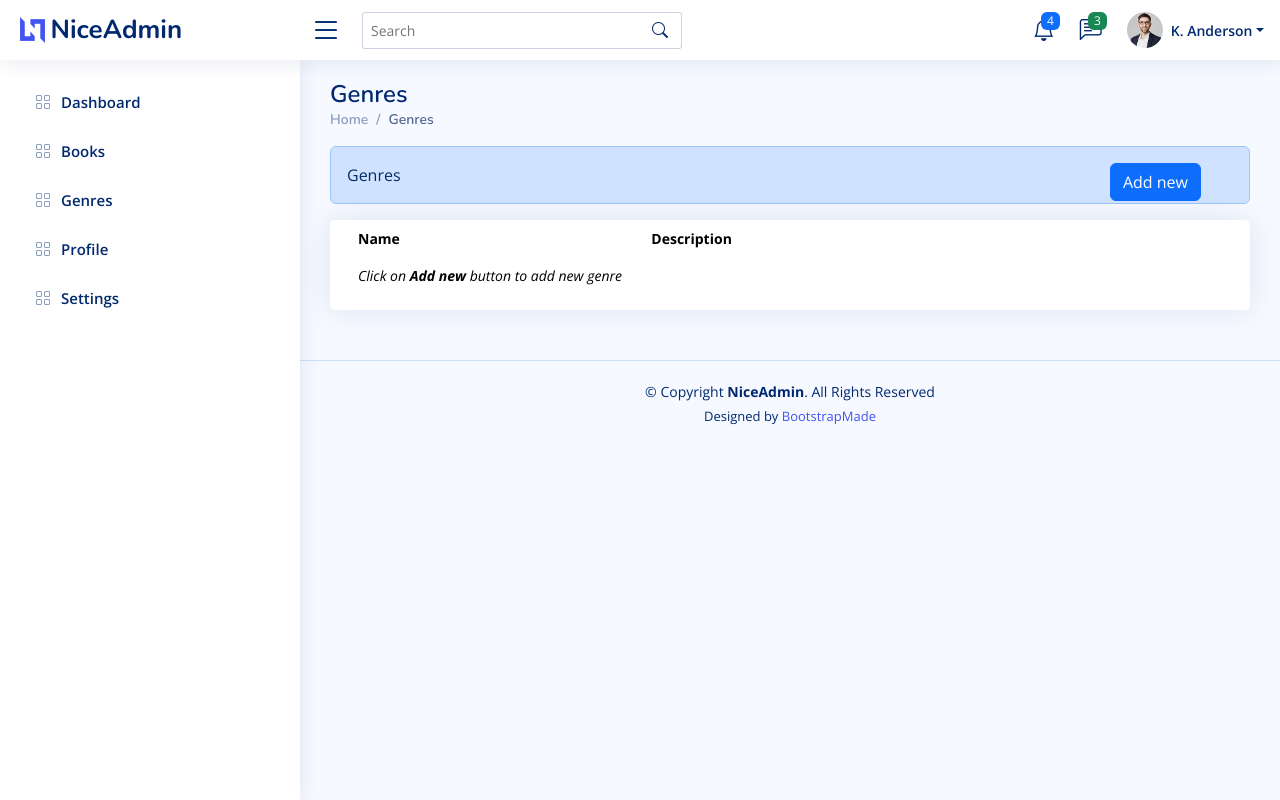
After one commit to msrpcoder/online-library, a Django app: page /books/genres in a window 1280 px wide. The commit adds this page. Run offline with Django 4.2, Linux system fonts and the light colour scheme; the visitor is signed in with stand-in values (Sample User, id 1); data that the repository does not hold is empty; some libraries are stand-ins or nearby versions.

Commit message:
Adds Genre crud.

```diff
--- a/admin/views.py
+++ b/admin/views.py
@@ -11,3 +11,9 @@ class AdminDashboardView(BaseLoginView, TemplateView):
 
     def get_login_url(self):
         return reverse('signin')
+
+    def get_context_data(self, **kwargs):
+        return {
+            **kwargs,
+            'page_header': 'Dashboard'
+        }
--- a/books/models.py
+++ b/books/models.py
@@ -22,6 +22,7 @@ class Publisher(TrackedMixin, Model):
 
 class Genre(TrackedMixin, Model):
     name = models.TextField(null=False, max_length=100)
+    description = models.TextField(max_length=500)
 
 
 class Book(TrackedMixin, Model):
--- a/books/urls.py
+++ b/books/urls.py
@@ -1,9 +1,14 @@
 from django.urls import path
 
-from books.views import BookAddView, BookCatalogView, BookPreviewView, BookDetailsView
+from books.views import BookAddView, BookCatalogView, BookPreviewView, BookDetailsView, GenreAddView, GenreListView, \
+    GenreDeleteView
 
 urlpatterns = [
     path('add', BookAddView.as_view(), name='book-add'),
+    path('genres/<int:id>/delete', GenreDeleteView.as_view(), name='genre-delete'),
+    path('genres/<int:id>/edit', GenreAddView.as_view(), name='genre-edit'),
+    path('genres/add', GenreAddView.as_view(), name='genre-add'),
+    path('genres', GenreListView.as_view(), name='genre-list'),
     path('catalog', BookCatalogView.as_view(), name='book-catalog'),
     path('<int:book_id>/details', BookDetailsView.as_view(), name='book-details'),
     path('<int:book_id>/preview', BookPreviewView.as_view(), name='book-preview'),
--- a/books/views.py
+++ b/books/views.py
@@ -1,16 +1,108 @@
+import logging
+from django.http import HttpResponseRedirect
 from django.shortcuts import render
+from django.urls import reverse
 from django.views.generic import TemplateView
 
+from books.models import Genre
 from utils.views import BaseLoginView
+
+logger = logging.getLogger()
 
 
 # Create your views here.
 class BookAddView(BaseLoginView, TemplateView):
     template_name = "book-form.html"
 
+    def _get_genres(self):
+        return ['Religion', 'Sports']
+
+    def get_context_data(self, **kwargs):
+        return {
+            **kwargs,
+            'genre': self.request.GET.get('genre', ''),
+            'page_header': 'Add book',
+            'genres': self._get_genres()
+        }
+
+
+class GenreDeleteView(BaseLoginView):
+    def post(self, request, **kwargs):
+        genre_id = kwargs.get('id', request.POST.get('id', ''))
+
+        try:
+            genre = Genre.objects.get(pk=genre_id)
+        except Genre.DoesNotExist:
+            logger.warning(f"Object with id: {genre_id} doesn't exist.")
+        else:
+            genre.delete()
+
+        return HttpResponseRedirect(redirect_to=reverse('genre-list'))
+
+
+class GenreAddView(BaseLoginView, TemplateView):
+    template_name = 'add-genre.html'
+
+    def get_context_data(self, **kwargs):
+        genre = None
+        genre_id = kwargs.get('id', None)
+        if genre_id:
+            try:
+                genre = Genre.objects.get(pk=genre_id)
+            except Genre.DoesNotExist:
+                logger.warning(f"Genre {genre_id} doesn't exists.")
+
+        return {
+            **kwargs,
+            'page_header': 'Add Genre',
+            'genre': genre
+        }
+
+    def post(self, request, **kwargs):
+        genre_id = kwargs.get('id', None)
+        name = request.POST.get('name', '')
+        description = request.POST.get('description', '')
+
+        if not name:
+            return self.get(request, errors={'name': 'This field is required.'})
+        else:
+            genre = None
+            if genre_id:
+                try:
+                    genre = Genre.objects.get(pk=genre_id)
+                except Genre.DoesNotExist:
+                    logger.warning("Genre don't exist.")
+
+            if not genre:
+                genre = Genre()
+
+            genre.name = name
+            genre.description = description
+
+            genre.save()
+
+            return HttpResponseRedirect(reverse('genre-list'))
+
+
+class GenreListView(BaseLoginView, TemplateView):
+    template_name = 'list-genres.html'
+
+    def get_context_data(self, **kwargs):
+        return {
+            **kwargs,
+            'page_header': 'Genres',
+            'genres': Genre.objects.all()
+        }
+
 
 class BookCatalogView(BaseLoginView, TemplateView):
     template_name = "book-catalog.html"
+
+    def get_context_data(self, **kwargs):
+        return {
+            **kwargs,
+            'page_header': 'Book Catalog'
+        }
 
 
 class BookDetailsView(BaseLoginView, TemplateView):
--- a/templates/assets/css/style.css
+++ b/templates/assets/css/style.css
@@ -1255,3 +1255,7 @@ h6 {
 .invalid-feedback {
     display: block;
 }
+
+.add-new-button {
+    float: right;
+}
--- a/templates/book-details.html
+++ b/templates/book-details.html
@@ -50,7 +50,7 @@
                 </div>
                 </br>
                 <div class="row">
-                    <button class="btn btn-primary">Preview</button>
+                    <a href="{% url 'book-preview' 12 %}" class="btn btn-primary">Preview</a>
                 </div>
             </div>
         </div>
--- a/templates/breadcrumb.template.html
+++ b/templates/breadcrumb.template.html
@@ -1,9 +1,9 @@
 <div class="pagetitle">
-    <h1>Dashboard</h1>
+    <h1>{{page_header}}</h1>
     <nav>
         <ol class="breadcrumb">
-            <li class="breadcrumb-item"><a href="index.html">Home</a></li>
-            <li class="breadcrumb-item active">Dashboard</li>
+            <li class="breadcrumb-item"><a href="{% url 'admin-dashboard' %}">Home</a></li>
+            <li class="breadcrumb-item active">{{page_header}}</li>
         </ol>
     </nav>
 </div><!-- End Page Title -->
--- /dev/null
+++ b/templates/list-genres.html
@@ -0,0 +1,69 @@
+{% load static %}
+
+<!DOCTYPE html>
+<html lang="en">
+{% include 'head.template.html' %}
+<body>
+{% include 'header.template.html' %}
+{% include 'sidebar.template.html' %}
+
+
+<main class="main" id="main">
+    {% include 'breadcrumb.template.html' %}
+    <section class="section dashboard">
+        <div class="col-lg-12 alert alert-primary alert-dismissible fade show" role="">
+            Genres
+            <a class="btn btn-primary" href="{% url 'genre-add' %}" style="float: right">Add new</a>
+        </div>
+        <div class="row">
+            <!-- Top Books -->
+            <div class="col-12">
+                <div class="card top-selling overflow-auto">
+                    <div class="card-body pb-0">
+                        <table class="table table-borderless">
+                            <thead>
+                                <tr>
+                                    <th class="col-md-4" scope="col">Name</th>
+                                    <th class="col-md-7" scope="col">Description</th>
+                                    <th></th>
+                                </tr>
+                            </thead>
+                            <tbody>
+                                {% if genres %}
+                                    {% for genre in genres %}
+                                        <tr>
+                                            <td><a href="{% url 'genre-edit' genre.id %}">{{genre.name}}</a></td>
+                                            <td>{{genre.description}}</td>
+                                            <td>
+                                                <form action="{% url 'genre-delete' genre.id %}" method="post">
+                                                    {% csrf_token %}
+                                                    <input type="hidden" name="genre-id" value="{{genre.id}}" />
+                                                    <button type="submit" class="btn btn-outline-danger">
+                                                        <i class="bi bi-trash"></i>
+                                                    </button>
+                                                </form>
+                                            </td>
+                                        </tr>
+                                    {% endfor %}
+                                {% else %}
+                                    <tr>
+                                        <td>
+                                            <i>Click on <b>Add new</b> button to add new genre</i>
+                                        </td>
+                                    </tr>
+                                {% endif %}
+
+                            </tbody>
+                        </table>
+                    </div>
+                </div>
+            </div><!-- End Top Books -->
+        </div>
+    </section>
+</main>
+
+{% include 'footer.template.html' %}
+{% include 'js.template.html' %}
+
+</body>
+</html>
--- a/templates/sidebar.template.html
+++ b/templates/sidebar.template.html
@@ -13,6 +13,13 @@
             <a class="nav-link collapsed" href="{% url 'book-catalog' %}">
                 <i class="bi bi-grid"></i>
                 <span>Books</span>
+            </a>
+        </li>
+
+        <li class="nav-item">
+            <a class="nav-link collapsed" href="{% url 'genre-list' %}">
+                <i class="bi bi-grid"></i>
+                <span>Genres</span>
             </a>
         </li>
 
```
Also changed, not shown: online_library/settings.py (+21 -0 lines), templates/add-genre.html (added, +58 -0 lines), templates/admin-dashboard.html (+14 -12 lines), templates/book-catalog.html (+22 -11 lines), templates/book-form.html (+7 -4 lines), books/migrations/0002_genre_description.py (added), 1 other file.
